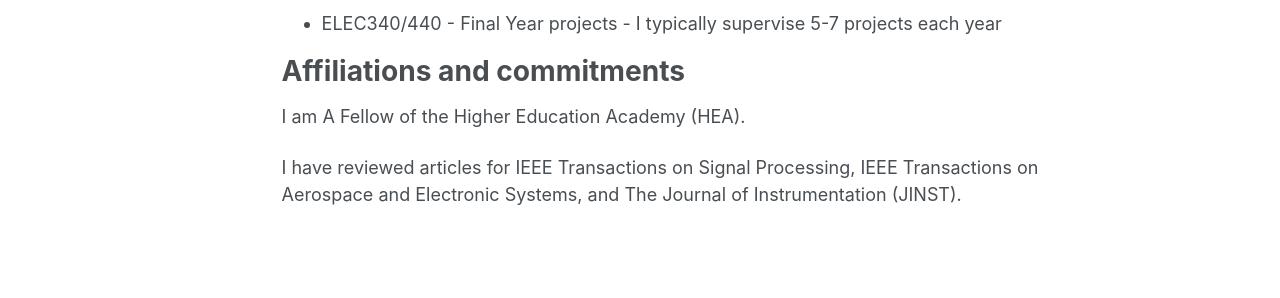
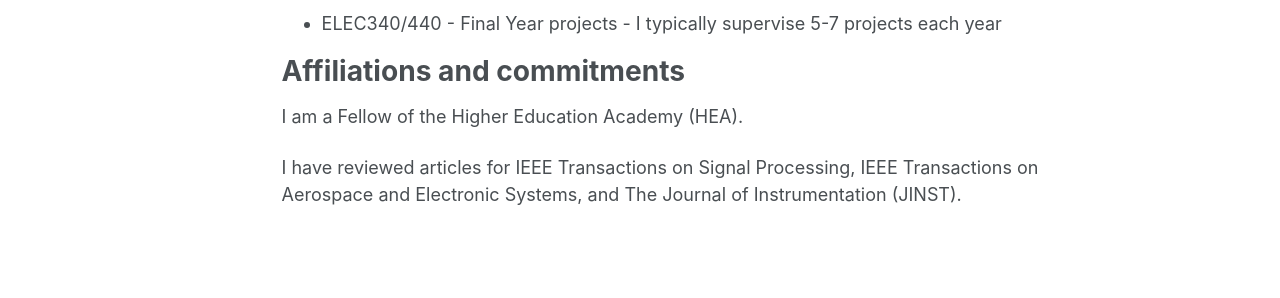
Before and after one commit to LJDevlin/LJDevlin.github.io, a Jekyll site: the page built from _pages/about.md, in a window 1280 px wide and 1326 px high. Shown: the part 696-994 px from the top of the window. Built offline with Jekyll 4.4.1, drawn with Linux system fonts in a browser that asks for light colours; some web fonts are replaced.

```diff
--- a/_pages/about.md
+++ b/_pages/about.md
@@ -26,6 +26,6 @@ I currently teach on the following modules:
 
 Affiliations and commitments
 ======
-I am A Fellow of the Higher Education Academy (HEA).
+I am a Fellow of the Higher Education Academy (HEA).
 
 I have reviewed articles for IEEE Transactions on Signal Processing, IEEE Transactions on Aerospace and Electronic Systems, and The Journal of Instrumentation (JINST).
```
